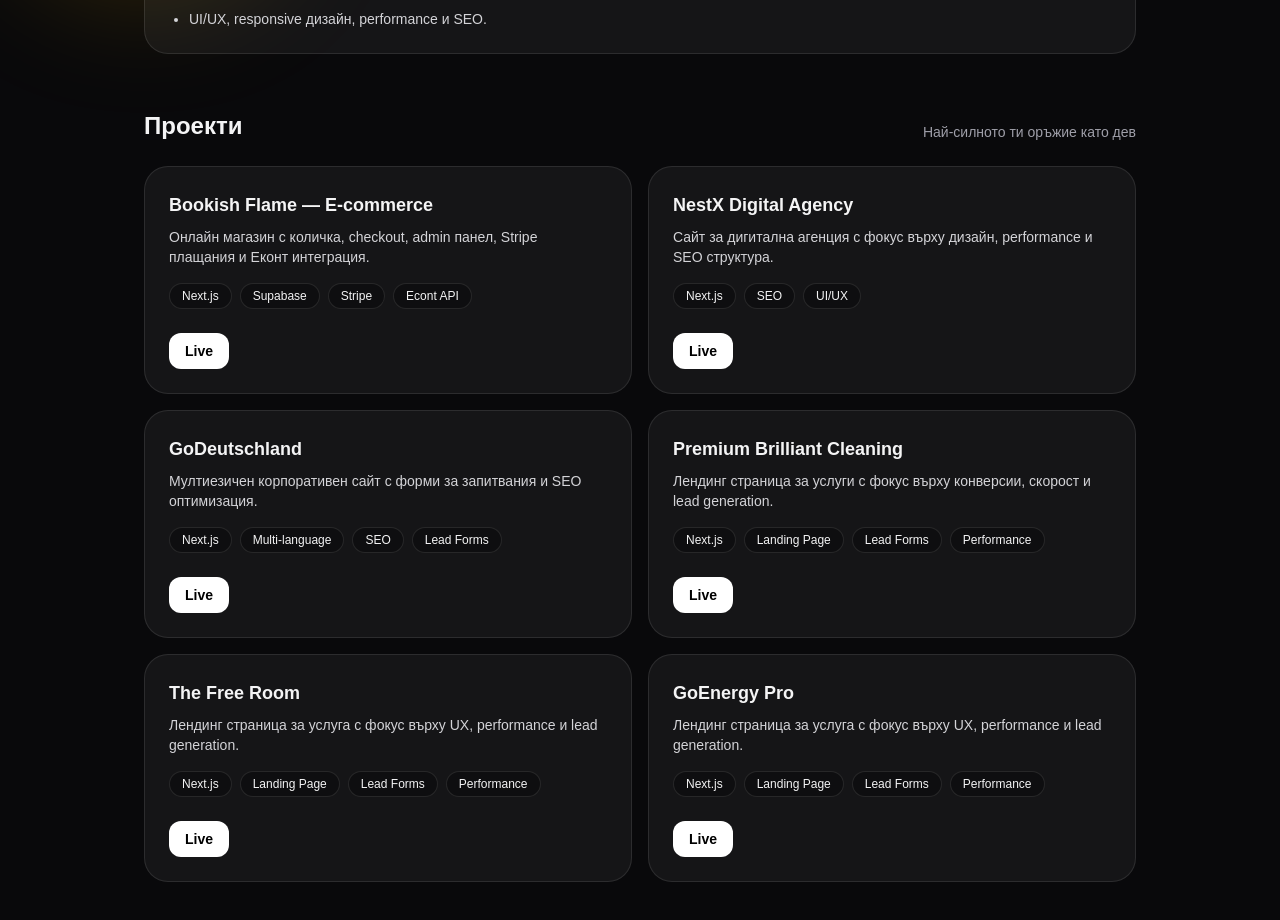
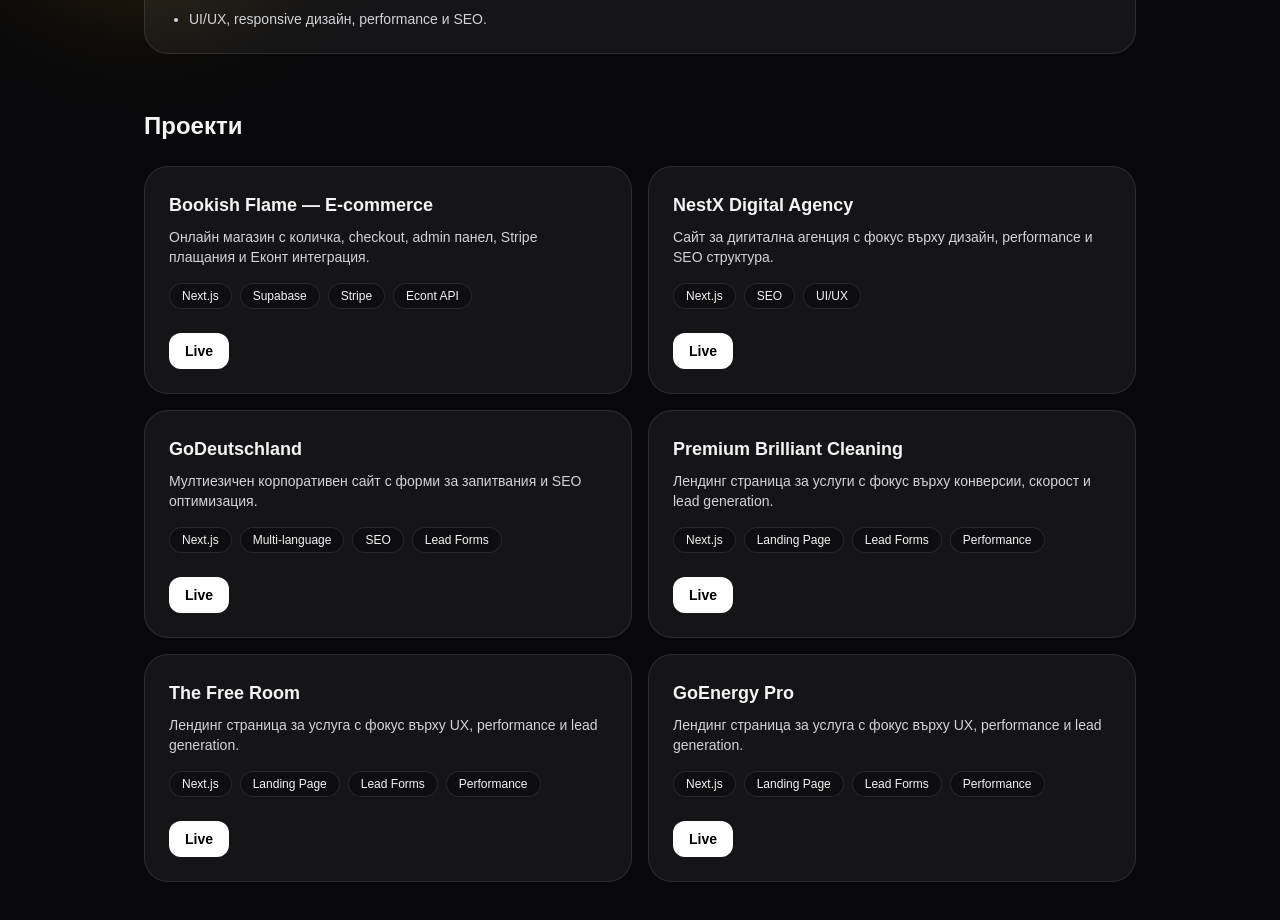
Before and after one commit to LuchezarM/cv-portfolio, a Next.js app: page / in a window 1280 px wide. Shown: the part 940-1860 px from the top of the page. Built offline with nearby package versions, Linux system fonts and the light colour scheme.

Commit message:
Remove subtitles from CV_TEXT for projects in both Bulgarian and English

```diff
--- a/app/i18n/cv.ts
+++ b/app/i18n/cv.ts
@@ -73,7 +73,7 @@
       },
       projects: {
         title: "Проекти",
-        subtitle: "Най-силното ти оръжие като дев",
+        subtitle: "",
       },
     },
     snapshot: {
@@ -146,7 +146,7 @@
       },
       projects: {
         title: "Projects",
-        subtitle: "Your strongest proof as a developer",
+        subtitle: "",
       },
     },
     snapshot: {
```
